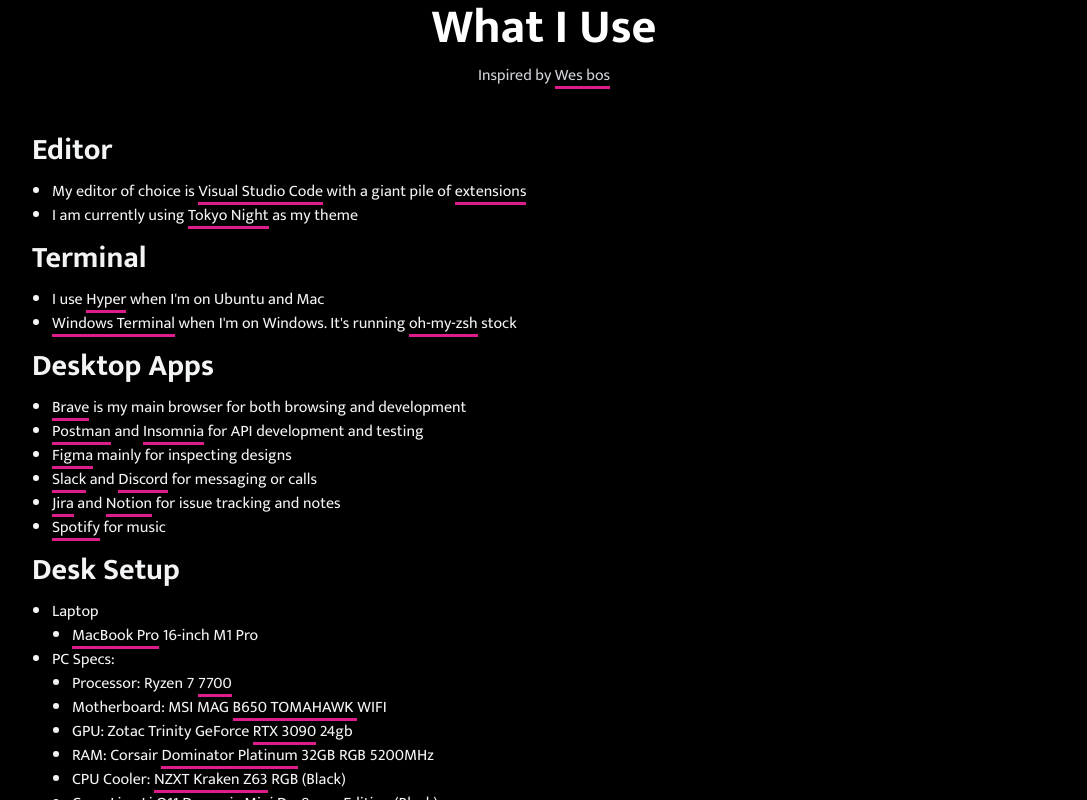
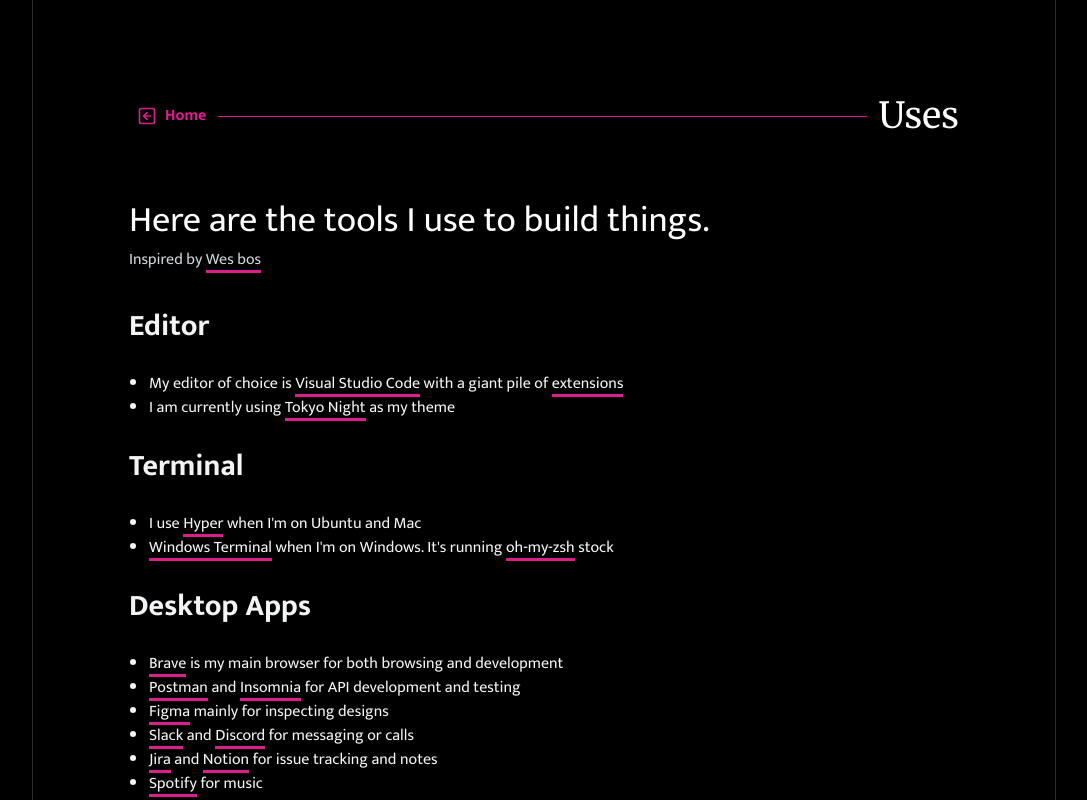
Before and after one commit to MustafaPinjari/NewPortfolioFinal, a Next.js app: page /uses in a window 1280 px wide. Shown: the top 800 px of the page, without its empty margins (96-1183 px from the left). Built offline with nearby package versions, Linux system fonts and the light colour scheme; no server answers; a web font is replaced by a local one.

Commit message:
better layouts

```diff
--- /dev/null
+++ b/app/components/layouts/page-container.tsx
@@ -0,0 +1,11 @@
+import React from 'react';
+
+export default function PageContainer({ children }: { children: React.ReactNode }) {
+  return (
+    <div className="flex w-full flex-col items-center justify-center">
+      <main className="flex min-h-svh w-full max-w-5xl flex-col gap-4 border-gray-300/20 p-8 pt-16 md:p-24 border-x">
+        {children}
+      </main>
+    </div>
+  );
+}
--- /dev/null
+++ b/app/old-home/page.tsx
@@ -0,0 +1,20 @@
+import Contact from '../components/contact';
+import Hero from '../components/hero/hero';
+import Intro from '../components/intro';
+import Footer from '../components/layouts/footer';
+import Header from '../components/layouts/header';
+import { ScrollProvider } from '../components/providers/ScrollProvider';
+import Works from '../components/work/works';
+
+export default function OldHomePage() {
+  return (
+    <ScrollProvider>
+      <Header />
+      <Hero />
+      <Intro />
+      <Works />
+      <Contact />
+      <Footer />
+    </ScrollProvider>
+  );
+}
--- a/app/projects/page.tsx
+++ b/app/projects/page.tsx
@@ -1,5 +1,6 @@
 import Projects from 'app/projects/projects';
-import SectionContainer from '../components/layouts/section-container';
+import Header from '../components/header';
+import PageContainer from '../components/layouts/page-container';
 
 export const metadata = {
   title: 'Projects',
@@ -8,16 +9,14 @@
 
 export default function Page() {
   return (
-    <SectionContainer>
-      <div className="space-y-2 pt-6 pb-8 md:space-y-5 ">
-        <h1 className="text-3xl font-extrabold leading-9 tracking-tight text-gray-900 dark:text-gray-100 sm:text-4xl sm:leading-10 md:text-5xl md:leading-14">
-          Projects
-        </h1>
+    <PageContainer>
+      <Header title="Projects" />
+      <div className="space-y-2 md:space-y-5 ">
         <p className="text-lg leading-7 text-gray-500 dark:text-gray-400">
           Here are some of my selected projects worth sharing.
         </p>
       </div>
       <Projects />
-    </SectionContainer>
+    </PageContainer>
   );
 }
--- a/app/thoughts/[slug]/layout.tsx
+++ b/app/thoughts/[slug]/layout.tsx
@@ -1,13 +1,12 @@
 import { Fragment, ReactNode } from 'react';
+import PageContainer from '../../components/layouts/page-container';
 import ScrollProgressBar from './scroll-progress-bar';
 
 export default function Layout({ children }: { children: ReactNode }) {
   return (
     <Fragment>
       <ScrollProgressBar />
-      <main className="flex min-h-svh w-full max-w-5xl flex-col justify-center gap-4 border-gray-300/20 p-8 pt-16 md:p-24 xl:border-r 3xl:ml-auto 3xl:border-l">
-        {children}
-      </main>
+      <PageContainer>{children}</PageContainer>
     </Fragment>
   );
 }
--- a/app/thoughts/page.tsx
+++ b/app/thoughts/page.tsx
@@ -2,12 +2,13 @@
 import Link from 'next/link';
 import { getBlogPosts } from '../blog/utils';
 import Header from '../components/header';
+import PageContainer from '../components/layouts/page-container';
 
 export default function Thoughts() {
   const posts = getBlogPosts();
 
   return (
-    <main className="flex min-h-svh w-full max-w-5xl flex-col justify-center gap-4 border-gray-300/20 p-8 pt-16 md:p-24 xl:border-r 3xl:ml-auto 3xl:border-l">
+    <PageContainer>
       <Header title="Thoughts" />
       <section>
         {posts.map((post) => {
@@ -29,6 +30,6 @@
           );
         })}
       </section>
-    </main>
+    </PageContainer>
   );
 }
--- a/app/uses/layout.tsx
+++ b/app/uses/layout.tsx
@@ -1,6 +1,6 @@
 import { ReactNode } from 'react';
-import SectionContainer from '../components/layouts/section-container';
+import PageContainer from '../components/layouts/page-container';
 
 export default function Layout({ children }: { children: ReactNode }) {
-  return <SectionContainer>{children}</SectionContainer>;
+  return <PageContainer>{children}</PageContainer>;
 }
--- a/app/uses/page.tsx
+++ b/app/uses/page.tsx
@@ -1,6 +1,7 @@
 import path from 'path';
 import { Fragment } from 'react';
 import { readMDXFile } from '../blog/utils';
+import Header from '../components/header';
 import { CustomMDX } from '../components/mdx';
 import UsesTitle from './uses-title';
 
@@ -15,6 +16,7 @@
 export default function Page() {
   return (
     <Fragment>
+      <Header title="Uses" />
       <UsesTitle />
       <CustomMDX source={content} />
     </Fragment>
--- a/app/uses/uses-title.tsx
+++ b/app/uses/uses-title.tsx
@@ -1,9 +1,7 @@
 export default function UsesTitle() {
   return (
-    <div className="mb-8 flex flex-col space-y-2 text-center">
-      <h1 className="text-3xl font-extrabold leading-9 sm:text-4xl sm:leading-10 md:text-5xl md:leading-14">
-        What I Use
-      </h1>
+    <div className="mb-2 space-y-2">
+      <h1 className="text-4xl">Here are the tools I use to build things.</h1>
       <span className="text-gray-700  dark:text-gray-300">
         Inspired by{' '}
         <a
```
